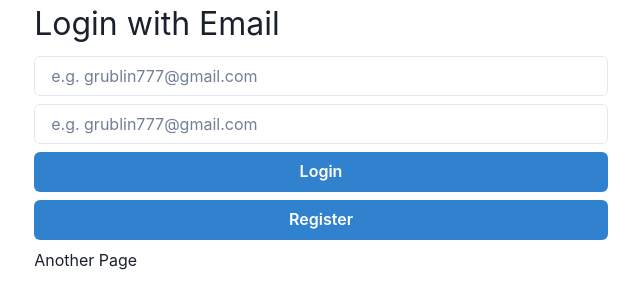
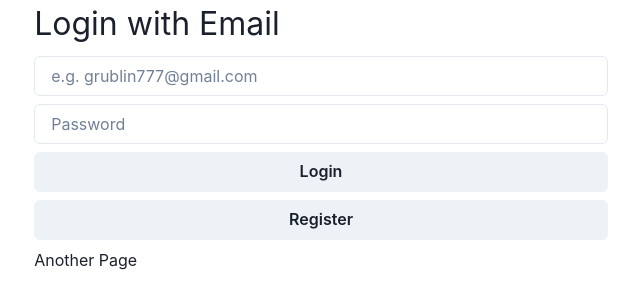
Before and after one commit to yadavmanishraj/learn_react, a React (Vite) app: page /login in a window 1280 px wide. Shown: the top 308 px of the page, without its empty margins (319-959 px from the left). Built offline with nearby package versions, Linux system fonts and the light colour scheme; no server answers.

Commit message:
changed placeholder and colorsheme

```diff
--- a/src/components/form/Login.jsx
+++ b/src/components/form/Login.jsx
@@ -17,7 +17,7 @@ export default function Login() {
   }
 
   return (
-    <Container>
+    <Container colorScheme={"orange"}>
       <VStack alignItems={"flex-start"}>
         <Text fontSize={"xx-large"}>Login with Email</Text>
         <Input
@@ -29,13 +29,12 @@ export default function Login() {
         <Input
           type="password"
           value={password}
-          placeholder="e.g. grublin777@gmail.com"
+          placeholder="Password"
           onChange={(e) => setPassword(e.target.value)}
         />
         <Button
           w={"100%"}
           variant={"solid"}
-          colorScheme="blue"
           type="button"
           onClick={() => userContext.authenticate(email, password)}
           value="Click"
@@ -45,7 +44,6 @@ export default function Login() {
         <Button
           w={"100%"}
           variant={"solid"}
-          colorScheme="blue"
           type="button"
           onClick={() => userContext.authenticate(email, password)}
           value="Click"
```
